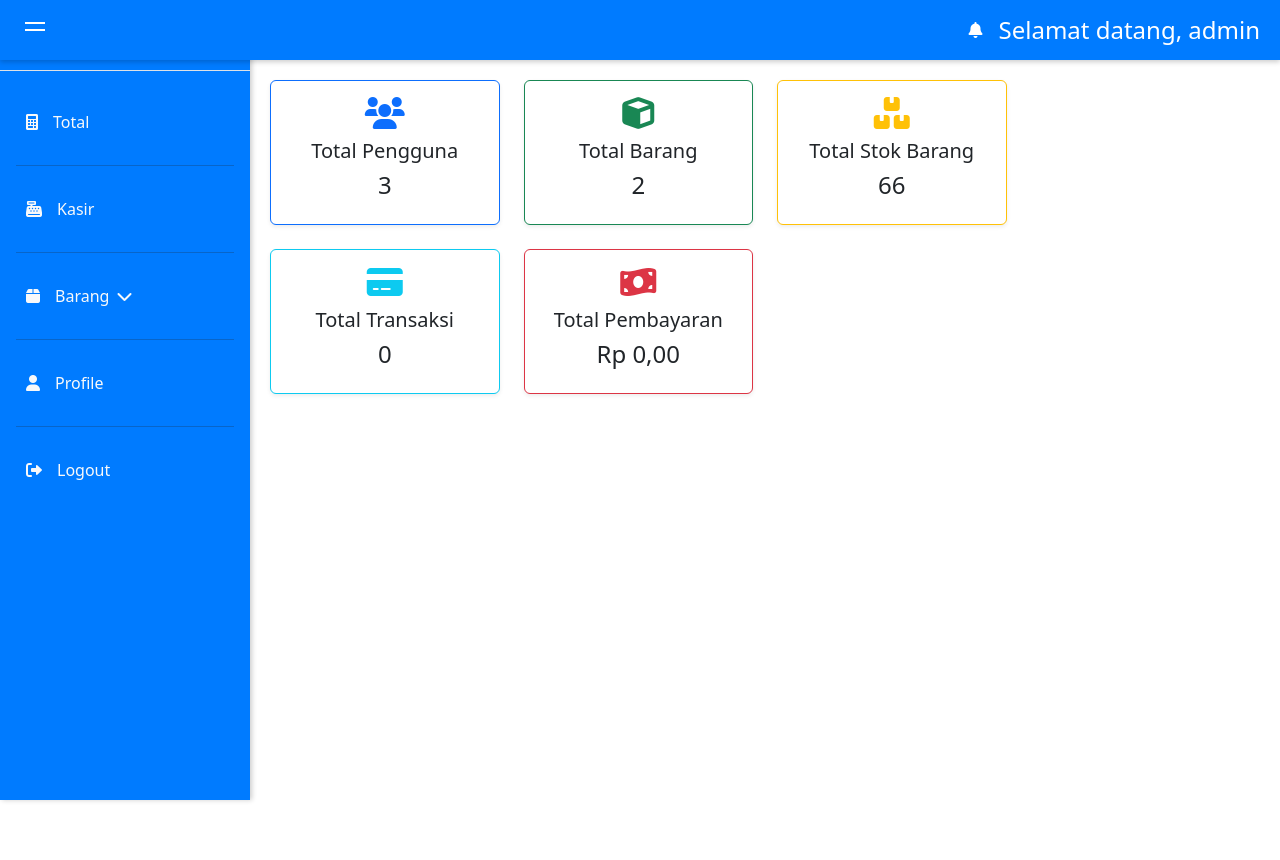
After one commit to fristkhfdz22/kasir_, a PHP site: page /total.php in a window 1280 px wide. The commit adds this page. Run offline with PHP 8.4, Linux system fonts and the light colour scheme; a user stored in the database is signed in; data comes from the database, SQL or seed files in the repository; data that the repository does not hold is empty; some libraries are stand-ins or nearby versions.

Commit message:
uuuuuuuuu

```diff
--- a/includes/footer.php
+++ b/includes/footer.php
@@ -1,6 +1,8 @@
 <script src="https://code.jquery.com/jquery-3.6.0.min.js"></script>
 <script src="https://cdn.jsdelivr.net/npm/@popperjs/core@2.11.6/dist/umd/popper.min.js"></script>
 <script src="https://cdn.jsdelivr.net/npm/bootstrap@5.3.0-alpha1/dist/js/bootstrap.min.js"></script>
+<script src="https://cdn.jsdelivr.net/npm/sweetalert2@11"></script>
+
 <script src="https://cdn.jsdelivr.net/npm/bootstrap@5.3.0-alpha1/dist/js/bootstrap.bundle.min.js"></script>
 <script>
         $('#toggleSidebar').on('click', function() {
--- a/includes/header.php
+++ b/includes/header.php
@@ -11,7 +11,8 @@
         #sidebar {
             width: 250px;
             height: 100vh;
-            background-color: #0dcaf0;
+            background-color: #007bff
+;
             transition: width 0.3s ease, left 0.3s ease;
             position: fixed;
             z-index: 100;
@@ -75,7 +76,8 @@
             left: 0;
             width: 100%;
             height: 60px;
-            background-color: #0dcaf0;
+            background-color: #007bff
+            ;
             color: #ffffff;
             display: flex;
             align-items: center;
--- a/includes/sidebar.php
+++ b/includes/sidebar.php
@@ -1,7 +1,9 @@
 <div id="sidebar">
         <h2 class="p-3 text-center text-white border-bottom">Menu</h2>
         <ul class="nav flex-column p-3">
-            <li class="nav-item"><a href="dashboard.php" class="nav-link"><i class="fas fa-cash-register"></i><span>Kasir</span></a></li>
+            <li class="nav-item"><a href="total.php" class="nav-link"><i class="fas fa-calculator"></i><span>Total</span></a></li>
+<hr>
+<li class="nav-item"><a href="dashboard.php" class="nav-link"><i class="fas fa-cash-register"></i><span>Kasir</span></a></li>
 <hr>
             <li class="nav-item">
     <a class="nav-link" href="#" id="barangToggle">
--- /dev/null
+++ b/total.php
@@ -0,0 +1,74 @@
+<?php
+session_start();
+if (!isset($_SESSION['username'])) {
+    header("Location: login.php");
+    exit();
+}
+include 'config.php';
+$totalPenggunaQuery = $conn->query("SELECT COUNT(*) AS total_pengguna FROM pengguna");
+$totalPengguna = $totalPenggunaQuery->fetch_assoc()['total_pengguna'];
+$barangQuery = $conn->query("SELECT COUNT(*) AS total_barang, SUM(stok) AS total_stok FROM barang");
+$barangData = $barangQuery->fetch_assoc();
+$totalBarang = $barangData['total_barang'];
+$totalStok = $barangData['total_stok'];
+$transaksiQuery = $conn->query("SELECT COUNT(*) AS total_transaksi, SUM(total_bayar) AS total_bayar FROM transaksi");
+$transaksiData = $transaksiQuery->fetch_assoc();
+$totalTransaksi = $transaksiData['total_transaksi'];
+$totalBayar = isset($transaksiData['total_bayar']) ? $transaksiData['total_bayar'] : 0;
+$conn->close();
+?>
+<?php include('includes/header.php'); ?>
+<?php include('includes/navbar.php'); ?>
+<?php include('includes/sidebar.php'); ?>
+<div id="content">
+   <div class="row">
+       <div class="col-md-3 mb-4">
+           <div class="card shadow-sm border-primary">
+               <div class="card-body text-center">
+                   <i class="fas fa-users fa-2x text-primary"></i>
+                   <h5 class="mt-2">Total Pengguna</h5>
+                   <p class="h4"><?php echo $totalPengguna; ?></p>
+               </div>
+           </div>
+       </div>
+       <div class="col-md-3 mb-4">
+           <div class="card shadow-sm border-success">
+               <div class="card-body text-center">
+                   <i class="fas fa-cube fa-2x text-success"></i>
+                   <h5 class="mt-2">Total Barang</h5>
+                   <p class="h4"><?php echo $totalBarang; ?></p>
+               </div>
+           </div>
+       </div>
+       <div class="col-md-3 mb-4">
+           <div class="card shadow-sm border-warning">
+               <div class="card-body text-center">
+                   <i class="fas fa-boxes fa-2x text-warning"></i>
+                   <h5 class="mt-2">Total Stok Barang</h5>
+                   <p class="h4"><?php echo $totalStok; ?></p>
+               </div>
+           </div>
+       </div>
+   </div>
+   <div class="row">
+       <div class="col-md-3 mb-4">
+           <div class="card shadow-sm border-info">
+               <div class="card-body text-center">
+                   <i class="fas fa-credit-card fa-2x text-info"></i>
+                   <h5 class="mt-2">Total Transaksi</h5>
+                   <p class="h4"><?php echo $totalTransaksi; ?></p>
+               </div>
+           </div>
+       </div>
+       <div class="col-md-3 mb-4">
+           <div class="card shadow-sm border-danger">
+               <div class="card-body text-center">
+                   <i class="fas fa-money-bill-wave fa-2x text-danger"></i>
+                   <h5 class="mt-2">Total Pembayaran</h5>
+                   <p class="h4">Rp <?php echo number_format((float)$totalBayar, 2, ',', '.'); ?></p>
+               </div>
+           </div>
+       </div>
+   </div>
+</div>
+<?php include('includes/footer.php'); ?>
```
Also changed, not shown: hapus_barang.php (+15 -2 lines).
